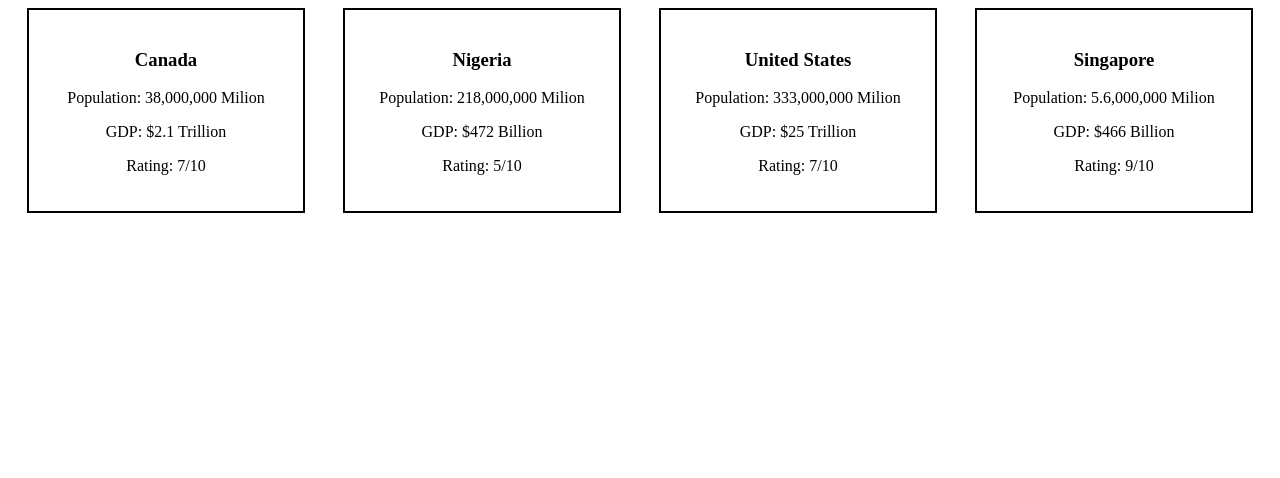
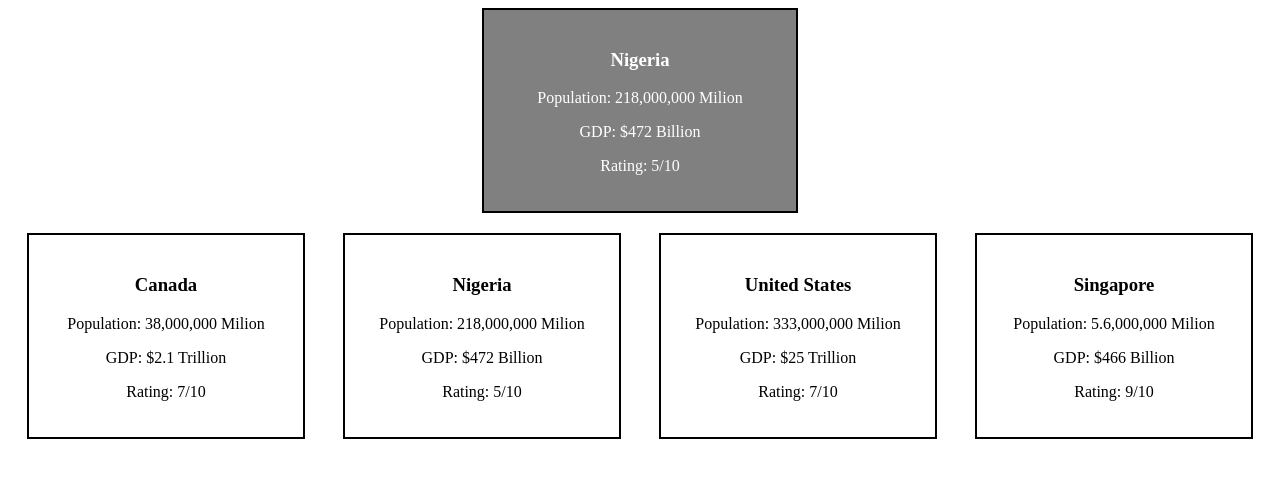
Before and after one commit to sesanj/Sesan_Popoola_Learning_Angular, an Angular app: page / in a window 1280 px wide. Shown: the top 478 px of the page. Built offline with nearby package versions, Linux system fonts and the light colour scheme.

Commit message:
Assignment 4 Completed

```diff
--- a/src/app/app.component.html
+++ b/src/app/app.component.html
@@ -1 +1,6 @@
+<div class="container">
+  <div class="top">
+    <app-country-list-item [country]="country"></app-country-list-item>
+  </div>
+</div>
 <app-country-list></app-country-list>
--- a/src/app/app.component.scss
+++ b/src/app/app.component.scss
@@ -1,50 +1,10 @@
-h1 {
-  padding: 0px;
-  margin: 0px;
-  font-family: "Courier New", Courier, monospace;
-  font-size: 40px;
-  color: rgba(0, 83, 128, 0.82);
+.top {
+  width: 25%;
+  margin-bottom: 20px;
+  background-color: grey;
+  color: white;
 }
-.heading {
-  text-align: center;
+.container {
+  display: flex;
+  justify-content: center;
 }
-h2 {
-  font-family: Arial, Helvetica, sans-serif;
-  font-weight: normal;
-  margin-top: 10px;
-  margin-bottom: 50px;
-}
-
-.container {
-  margin: 0;
-  padding: 2%;
-  height: 100vh;
-}
-
-.members {
-  display: flex;
-  justify-content: space-between;
-}
-
-.member {
-  width: 15.5%;
-  background-color: rgba(0, 83, 128, 0.82);
-  font-family: Arial, Helvetica, sans-serif;
-  align-content: center;
-  text-align: center;
-  color: white;
-  border-radius: 10px;
-  padding-top: 20px;
-  padding-bottom: 20px;
-}
-
-button {
-  background-color: rgb(0, 255, 251);
-  border: 0px;
-  color: black;
-  padding: 10px 20px;
-  font-weight: bold;
-  border-radius: 20px;
-  margin-top: 10px;
-  margin-bottom: 10px;
-}
--- a/src/app/app.component.ts
+++ b/src/app/app.component.ts
@@ -3,14 +3,35 @@
 import { NgForOf } from '@angular/common';
 import { NgIf } from '@angular/common';
 import { CountryListComponent } from './country-list/country-list.component';
+import { CountryListItemComponent } from './country-list-item/country-list-item.component';
+import { CountriesService } from './services/countries.service';
+import { Country } from './models/country';
 
 @Component({
   selector: 'app-root',
   standalone: true,
-  imports: [RouterOutlet, NgForOf, NgIf, CountryListComponent],
+  imports: [
+    RouterOutlet,
+    NgForOf,
+    NgIf,
+    CountryListComponent,
+    CountryListItemComponent,
+  ],
   templateUrl: './app.component.html',
   styleUrl: './app.component.scss',
 })
 export class AppComponent {
   title: string = 'Country Data';
+
+  country!: Country;
+
+  constructor(private CountriesService: CountriesService) {}
+
+  ngOnInit() {
+    this.CountriesService.getCountries().subscribe({
+      next: (data: any) => (this.country = data[1]),
+      error: (err) => console.error('Error fetching Students', err),
+      complete: () => console.log('Student data fetch complete!'),
+    });
+  }
 }
```
